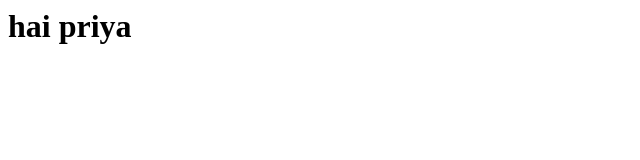
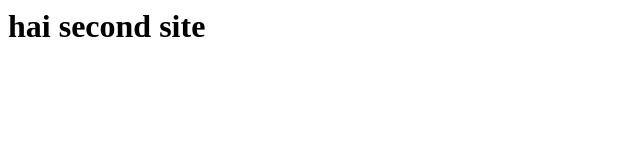
Before and after one commit to Vijipriya666/website, a plain HTML site: page index.html in a window 1280 px wide. Shown: the whole page, without its empty margins (0-640 px from the left). Drawn offline with Linux system fonts and the light colour scheme.

Commit message:
Update index.html

```diff
--- a/index.html
+++ b/index.html
@@ -1,5 +1,5 @@
 <html>
 <body>
-<h1> hai priya <h1>
+<h1> hai second site <h1>
 <body>
 <html>
```
